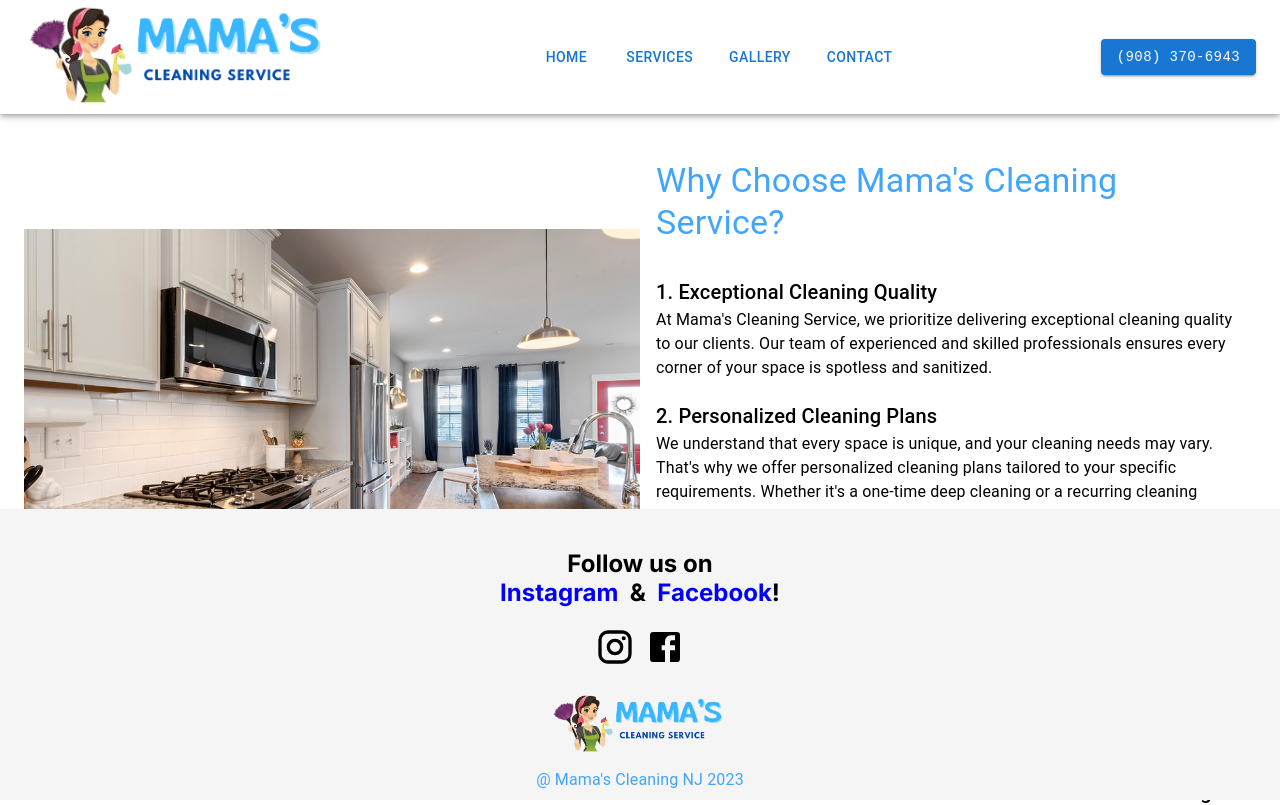
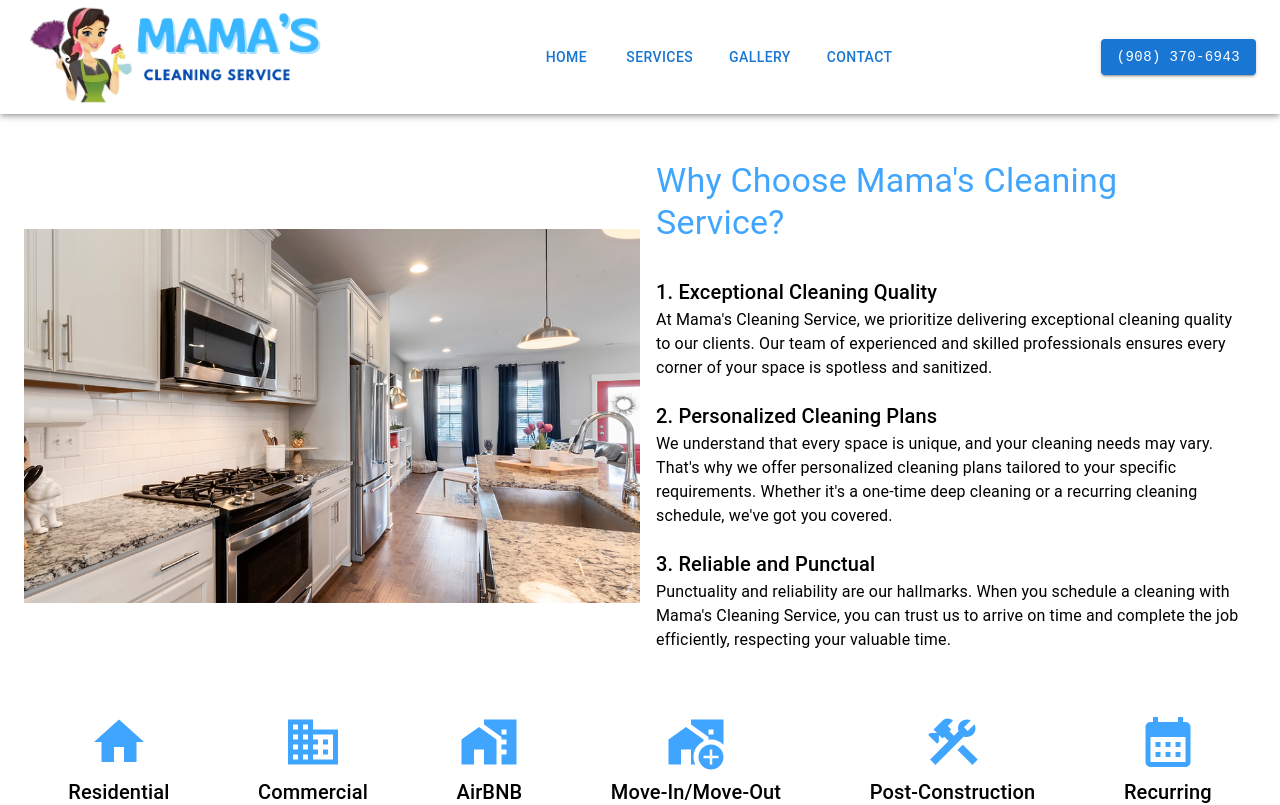
Before and after one commit to cusco1982/mamascleaning, a Next.js app: page /services in a window 1280 px wide. Shown: the top 805 px of the page. Built offline with nearby package versions, Linux system fonts and the light colour scheme.

Commit message:
excel issues completed

```diff
--- a/app/components/Footer.js
+++ b/app/components/Footer.js
@@ -9,6 +9,7 @@
 import InstagramIcon from '@mui/icons-material/Instagram';
 // import WhatsAppIcon from '@mui/icons-material/WhatsApp';
 // import LinkedInIcon from '@mui/icons-material/LinkedIn';
+import styles from './footer.module.css';
 
 
 import Image from 'next/image';
@@ -22,7 +23,7 @@
 
 
     return (
-        <Box component="footer" sx={{ bgcolor: 'whitesmoke', position:'fixed', bottom:'0', left:'0', right:'0' }}>
+        <Box component="footer" className={styles.mainfooter}>
 
 
             <div style={{ textAlign: 'center', padding: '20px' }}>
--- /dev/null
+++ b/app/components/footer.module.css
@@ -0,0 +1,4 @@
+.mainfooter{
+    background-color: whitesmoke;
+
+}
--- a/app/layout.js
+++ b/app/layout.js
@@ -24,7 +24,7 @@
     <html lang="en">
 
 
-        <body className={inter.className} style={{ padding: '0', margin: '0' }}>
+        <body className={inter.className} style={{ padding: '0', margin: '0', minHeight:'100vh', display:'flex', flexDirection:'column' }}>
 
 
 
```
